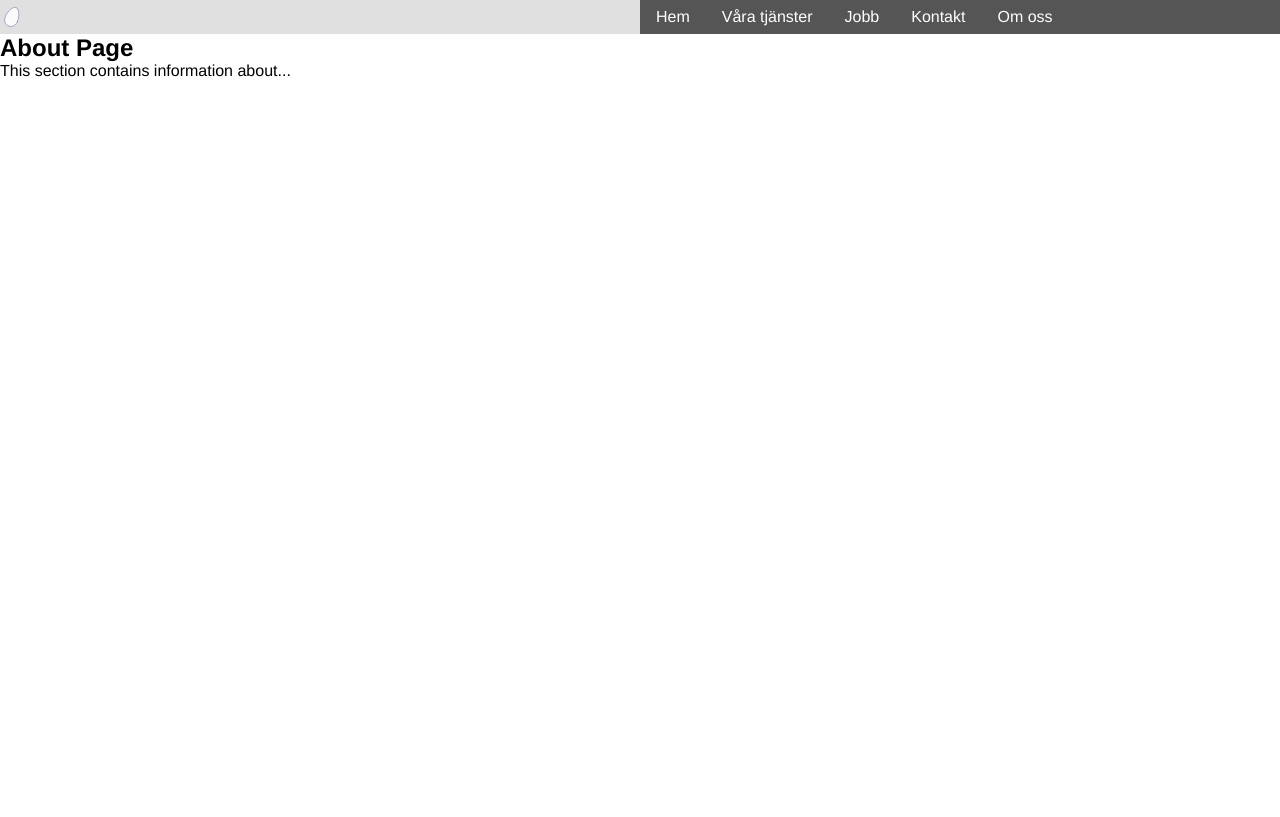
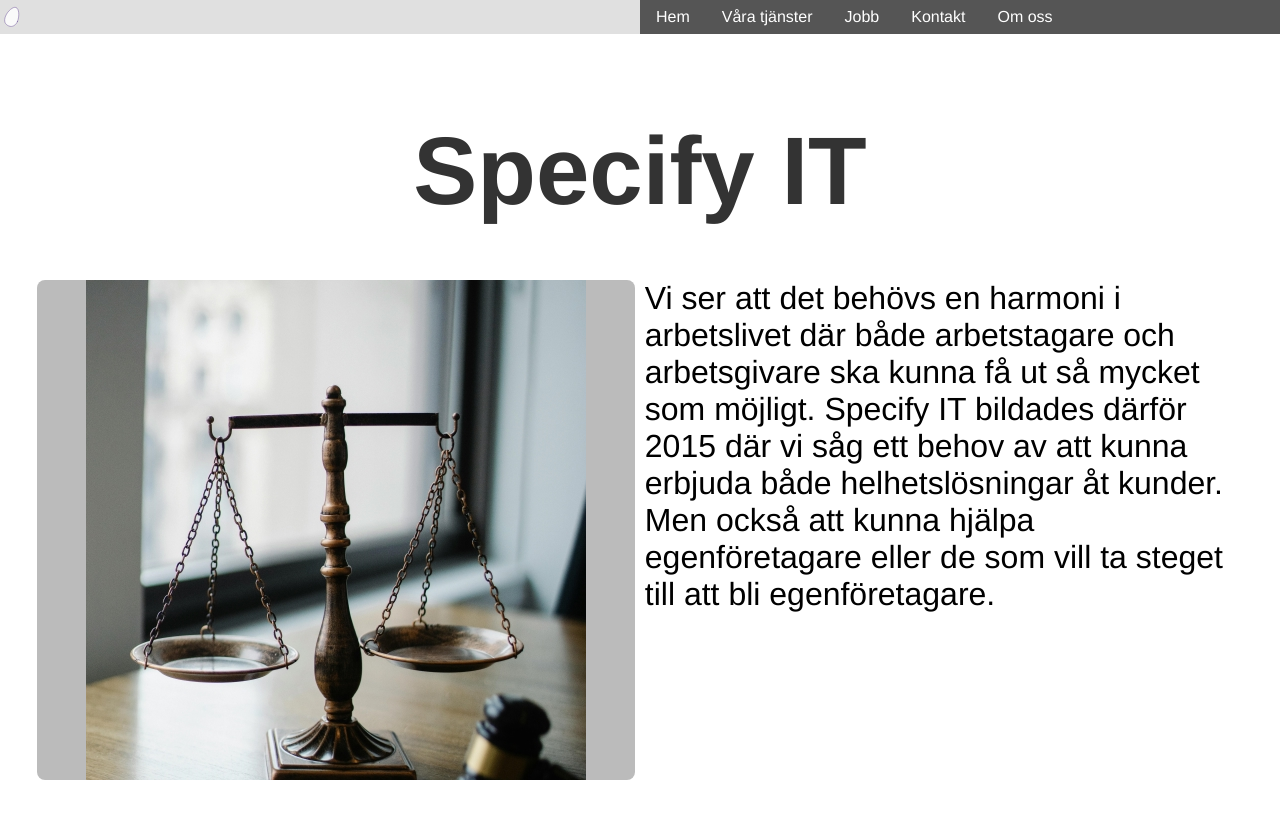
Before and after one commit to Specify-IT/homepage, a React (Create React App) app in the folder homepage/: page /homepage/about in a window 1280 px wide. Built offline with nearby package versions, Linux system fonts and the light colour scheme.

Commit message:
Restructured some components and pages

```diff
--- /dev/null
+++ b/homepage/src/components/GridText.tsx
@@ -0,0 +1,30 @@
+import styled from "styled-components";
+import { AlignItemsType, BaseContainer, BaseContainerProps, JustifyContentType } from "../base-styled-components/BaseContainer";
+import media from "../layout/media";
+
+type ContainerProps = {
+} & BaseContainerProps;
+
+const Container = styled(BaseContainer)<ContainerProps>`
+  font-size: 2rem;;
+
+  ${media.md`
+    font-size: 1.5rem;
+  `};
+`;
+
+type TextProps = {
+  text: string;
+  horizontal?: JustifyContentType;
+  vertical?: AlignItemsType;
+};
+
+const GridText = ({text, horizontal = "center", vertical = "center"}: TextProps) => {
+  return (
+    <Container feather={false} horizontal={horizontal} vertical={vertical}>
+      {text}
+    </Container>
+  );
+};
+
+export default GridText;
--- a/homepage/src/layout/MainLayout.tsx
+++ b/homepage/src/layout/MainLayout.tsx
@@ -40,6 +40,7 @@
   grid-area: main;
   min-height: calc(100vh - 34px);
 
+  padding: 2rem;
   background-color: #fff;
 
   /* ${media.xxl`
--- a/homepage/src/pages/About.tsx
+++ b/homepage/src/pages/About.tsx
@@ -1,11 +1,29 @@
+import styled from "styled-components";
+import media from "../layout/media";
+import Hero from "../components/Hero";
+import Picture from "../components/Picture";
+import Balance from '../assets/images/balance.jpg';
+import GridText from "../components/GridText";
+
+const Container = styled.div`
+  display: grid;
+  grid-template-columns: 1fr 1fr;
+
+  ${media.md`
+    grid-template-columns: 1fr;
+  `};
+`;
+
 const About = () => {
   return (
-    <div>
-      <h2>About Page</h2>
-      <main>
-        <p>This section contains information about...</p>
-      </main>
-    </div>
+    <Container>
+      <Hero text='Specify IT'></Hero>
+      <Picture picture={Balance} ></Picture>
+      <GridText vertical='start' text={`
+      Vi ser att det behövs en harmoni i arbetslivet där både arbetstagare och arbetsgivare ska kunna få ut så mycket som möjligt.
+      Specify IT bildades därför 2015 där vi såg ett behov av att kunna erbjuda både helhetslösningar åt kunder.
+      Men också att kunna hjälpa egenföretagare eller de som vill ta steget till att bli egenföretagare.`} ></GridText>
+    </Container>
   );
 }
 
--- a/homepage/src/pages/Home.tsx
+++ b/homepage/src/pages/Home.tsx
@@ -2,8 +2,6 @@
 import media from '../layout/media';
 import Standard from '../components/Standard';
 import Hero from '../components/Hero';
-import Balance from '../assets/images/balance.jpg';
-import Picture from '../components/Picture';
 
 const Item = styled.div`
   height: 200px;
@@ -22,7 +20,6 @@
   return (
     <Container>
       <Hero text='Specify IT'></Hero>
-      <Picture picture={Balance} ></Picture>
       <Standard horizontal='left' vertical='end' >Standard content</Standard>
       <Item>item1</Item>
       <Item>item2</Item>
@@ -66,3 +63,18 @@
 // Våra tjänster
 
 // Kontakta oss redan idag!
+
+
+// gör om till detta
+
+// Vi ser att det behövs en harmoni i arbetslivet där både arbetstagare och arbetsgivare ska kunna få ut så mycket som möjligt
+// Specify IT bildades därför 2015 där vi såg ett behov av att kunna erbjuda både helhetslösningar åt kunder.
+// Men också att kunna hjälpa egenföretagare eller de som vill ta steget till att bli egenföretagare.
+
+
+// Specify IT har alltid haft fokus på att ta våra kunders verksamhet inom IT och ekonomi till nästa nivå
+// där vi hjälper våra kunder att utveckla sina tekniska önskemål. Från arkitektur till produktion och ger strategiska råd rörande ekonomi och management. Vi tar hand om både förvaltning och nyutveckling.
+
+// Våra konsulter är seniora och har lång branscherfarenhet från både offentliga och privata sektorn inom finans, telecom, redovisning, kommun och landsting.
+
+// Problem ser vi bara som utmaning. Ni specificerar kraven och Specify IT sköter resten.
```
